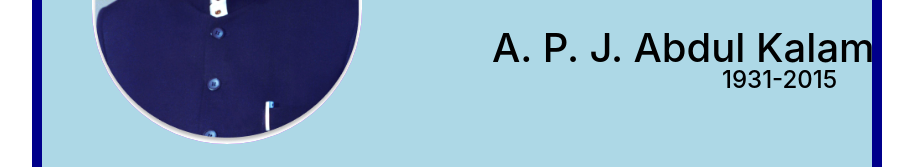
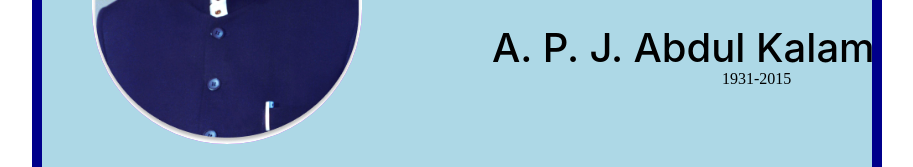
Before and after one commit to meet245/HTMLFILE1, a plain HTML site: page figma project/A.P.J.ABDUL KALAM.html in a window 1280 px wide. Shown: the part 329-496 px from the top of the page, without its empty margins (236-1149 px from the left). Drawn offline with Linux system fonts and the light colour scheme.

Commit message:
Update A.P.J.ABDUL KALAM.html

```diff
--- a/figma project/A.P.J.ABDUL KALAM.html
+++ b/figma project/A.P.J.ABDUL KALAM.html
@@ -65,13 +65,13 @@
             gap: 0px;
             opacity: 0px;
 
-            font-family: Inter;
+/*             font-family: Inter;
             font-size: 24px;
             font-weight: 500;
             line-height: 20px;
             text-align: left;
             color: rgba(0, 0, 0, 1);
-
+ */
         }
 
         .Missile {
```
